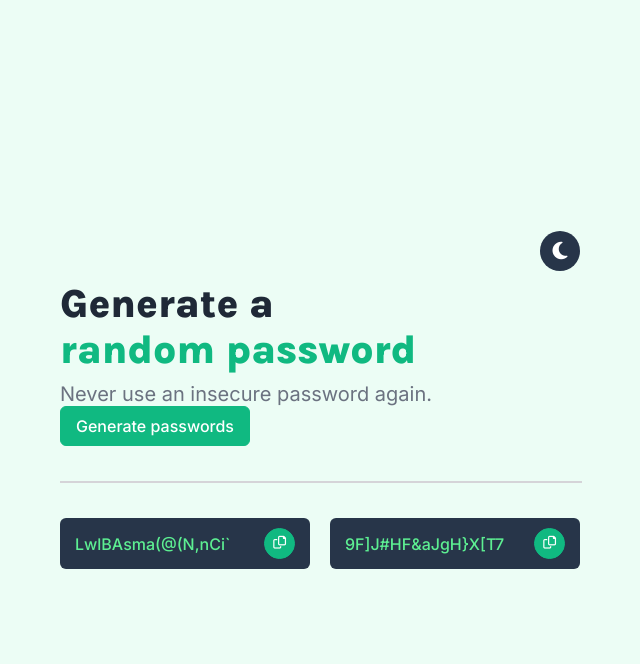
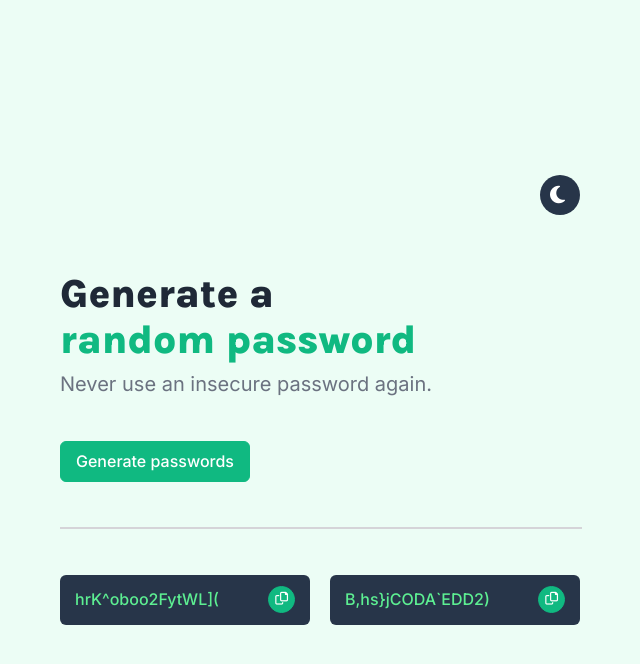
Before and after one commit to zgronska/password-generator, a plain HTML site: page index.html in a window 1280 px wide. Both pictures are taken after a click on the button "Generate passwords". Shown: the whole page, without its empty margins (320-960 px from the left). Drawn offline with nearby package versions, Linux system fonts and the light colour scheme.

Commit message:
Cleared up the code

```diff
--- a/index.css
+++ b/index.css
@@ -24,18 +24,19 @@ h1,
 h1 span,
 button,
 hr,
-.password {
+.password,
+.password i {
     transition: background-color 0.5s, color 0.5s, border 0.5s;
 }
 
 .container {
-    max-width: 27.5rem;
     aspect-ratio: 1 / 1;
-    padding: 2.6rem;
     display: flex;
     flex-flow: column;
-    justify-content: center;
+    justify-content: space-evenly;
     align-items: flex-start;
+    padding: 1rem;
+    gap: 0.5rem
 }
 
 .btn-theme {
@@ -47,7 +48,6 @@ hr,
     align-self: end;
     width: 1rem;
     height: 1rem;
-    text-align: center;
 }
 
 h1 {
@@ -56,12 +56,10 @@ h1 {
     font-family: 'Karla', sans-serif;
     font-weight: 800;
     margin: 0.5rem 0;
-
 }
 
 h1 span {
     color: #10B981;
-
 }
 
 button,
@@ -70,7 +68,6 @@ button,
     color: #fff;
     cursor: pointer;
     border: 1px solid #10B981;
-
 }
 
 button:hover,
@@ -88,9 +85,7 @@ button:active,
 
 hr {
     border: 1px solid #D5D4D8;
-    margin: 1.75rem 0;
     width: 100%;
-
 }
 
 button,
@@ -123,11 +118,10 @@ button,
 
 .password i {
     border-radius: 50%;
-    padding: 0.4rem;
+    padding: 0.3rem;
     display: none;
     font-size: 0.8em;
 }
-
 
 /* Dark theme */
 
@@ -154,7 +148,9 @@ body.dark-theme hr {
 }
 
 body.dark-theme button:hover,
-body.dark-theme button:active {
+body.dark-theme button:active,
+body.dark-theme .password i:hover,
+body.dark-theme .password i:active {
     background-color: #273549;
     color: #10B981;
 }
--- a/index.html
+++ b/index.html
@@ -19,18 +19,20 @@
   <body>
     <div class="container">
       <i class="fa-solid fa-moon btn-theme"></i>
-      <h1>Generate a<br /><span>random password</span></h1>
-      <p>Never use an insecure password again.</p>
+      <div class="text">
+        <h1>Generate a<br /><span>random password</span></h1>
+        <p>Never use an insecure password again.</p>
+      </div>
       <button id="generate-btn">Generate passwords</button>
       <hr />
       <div class="passwords">
         <div class="password">
-          <span id="pass-1"></span>
-          <i class="fa-regular fa-copy copy-one"></i>
+          <span class="pass-one"></span>
+          <i class="fa-regular fa-copy copy-one copy-btn"></i>
         </div>
         <div class="password">
-          <span id="pass-2"></span>
-          <i class="fa-regular fa-copy copy-two"></i>
+          <span class="pass-two"></span>
+          <i class="fa-regular fa-copy copy-two copy-btn"></i>
         </div>
       </div>
     </div>
--- a/index.js
+++ b/index.js
@@ -108,11 +108,9 @@ const characters = [
 
 const generateBtn = document.querySelector("#generate-btn");
 
-const passOne = document.querySelector("#pass-1");
-const passTwo = document.querySelector("#pass-2");
+const passes = document.querySelectorAll(".pass-one, .pass-two");
 
-const copyOne = document.querySelector(".copy-one");
-const copyTwo = document.querySelector(".copy-two");
+const copies = document.querySelectorAll(".copy-one, .copy-two");
 
 generateBtn.addEventListener("click", generatePasswords);
 
@@ -123,26 +121,42 @@ function generateCharacter() {
 }
 
 function generatePasswords() {
-  passOne.textContent = "";
-  passTwo.textContent = "";
-  for (let i = 0; i < 17; i++) {
-    passOne.textContent += generateCharacter();
-    passTwo.textContent += generateCharacter();
+  passes.forEach((pass) => {
+    pass.textContent = "";
+  });
+
+  for (let i = 0; i < 16; i++) {
+    passes.forEach((pass) => {
+      pass.textContent += generateCharacter();
+    });
   }
-  copyOne.style.display = "block";
-  copyTwo.style.display = "block";
+
+  copies.forEach((copy) => {
+    copy.style.display = "block";
+    if (copy.classList.contains("fa-check")) {
+      copy.classList.remove("fa-check", "fa-solid");
+      copy.classList.add("fa-copy", "fa-regular");
+    }
+  });
 }
 
 // Copy password function
 
-function copyPassword(pass) {
+function copyPassword(pass, copy) {
   navigator.clipboard.writeText(pass.textContent);
+  copy.classList.add("fa-check", "fa-solid");
+  copy.classList.remove("fa-copy", "fa-regular");
 }
 
-copyOne.addEventListener("click", function () {
-  copyPassword(passOne);
+copies.forEach((copy) => {
+  copy.addEventListener("click", function () {
+    if (copy.classList.contains("copy-one")) {
+      // the code here is kinda wonky but it's the clearest solution I could come up with
+      copyPassword(passes[0], copies[0]);
+    } else if (copy.classList.contains("copy-two")) {
+      copyPassword(passes[1], copies[1]);
+    } else {
+      console.log("error");
+    }
+  });
 });
-
-copyTwo.addEventListener("click", function () {
-  copyPassword(passTwo);
-});
```
